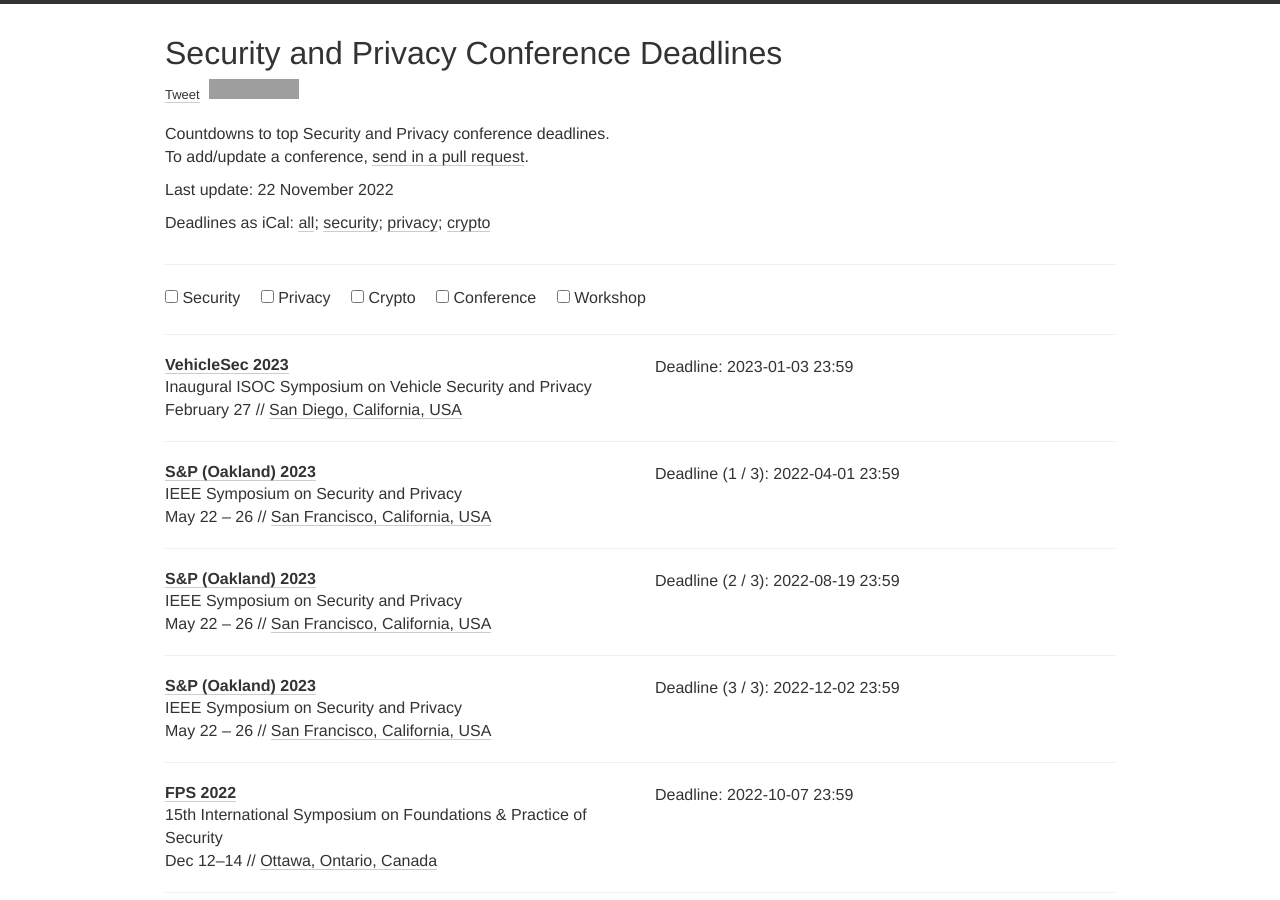
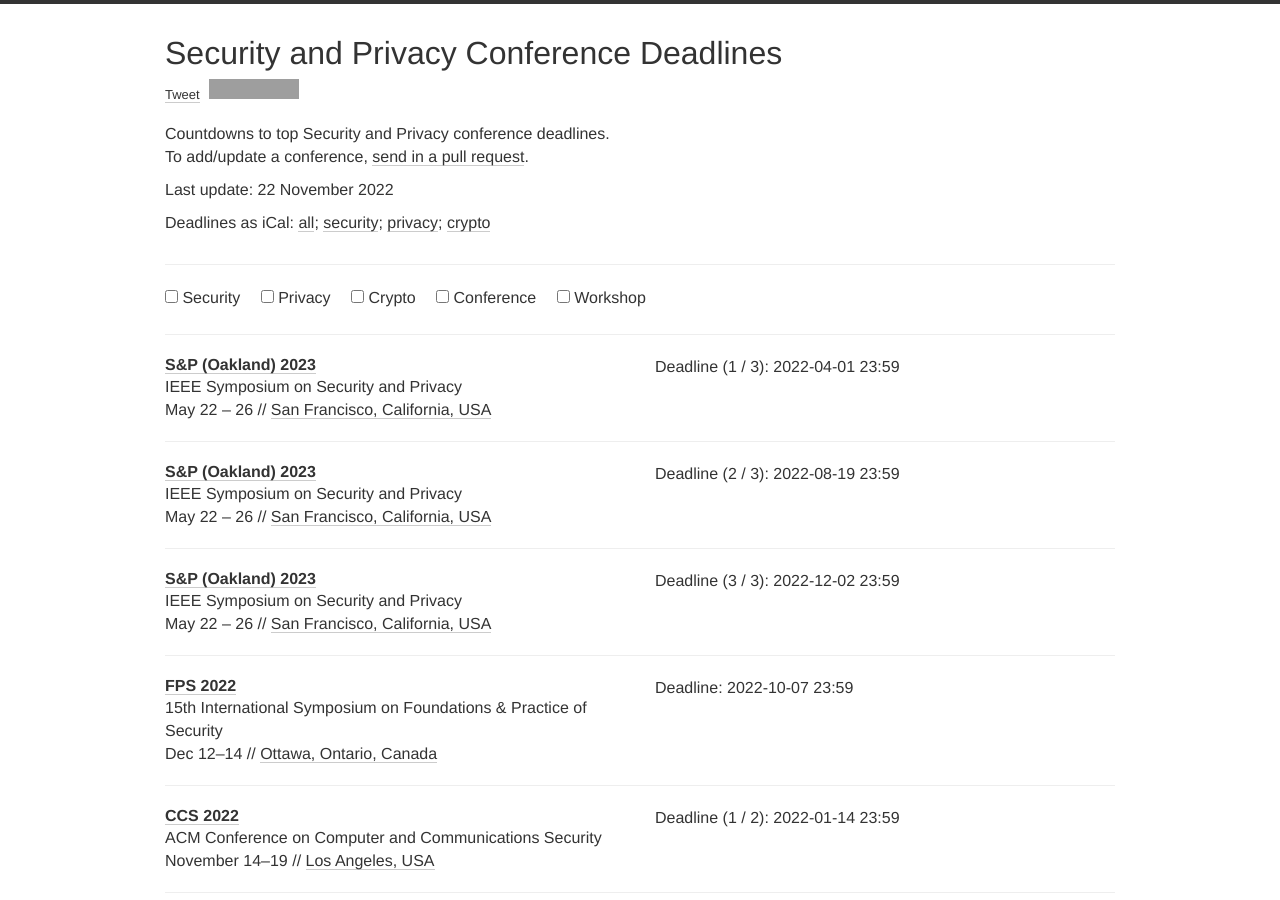
Before and after one commit to sec-deadlines/sec-deadlines.github.io, a Jekyll site: the page built from index.html, in a window 1280 px wide and 900 px high. Built offline with Jekyll 4.4.1, drawn with Linux system fonts in a browser that asks for light colours; nearby versions of some CDN libraries; comment, search, counter and statistics services are not loaded; some of the changed text lies outside the part shown; grey boxes are pictures that could not be loaded.

Commit message:
Update conferences.yml

```diff
--- a/_data/conferences.yml
+++ b/_data/conferences.yml
@@ -1,14 +1,5 @@
 ---
  # Security and Privacy
-
-- name: VehicleSec
-  description: Inaugural ISOC Symposium on Vehicle Security and Privacy
-  year: 2023
-  link: https://www.ndss-symposium.org/ndss2023/submissions/cfp-vehiclesec/
-  deadline: ["2023-01-03 23:59"]
-  date: February 27
-  place: San Diego, California, USA
-  tags: [SEC, PRIV, CONF]
 
 - name: S&P (Oakland)
   year: 2023
@@ -503,3 +494,12 @@
   date: December 6
   place: Austin, TX, USA
   tags: [SEC, PRIV, SHOP]
+
+- name: VehicleSec
+  description: ISOC Symposium on Vehicle Security and Privacy
+  year: 2023
+  link: https://www.ndss-symposium.org/ndss2023/submissions/cfp-vehiclesec/
+  deadline: ["2023-01-03 23:59"]
+  date: February 27
+  place: San Diego, California, USA
+  tags: [SEC, PRIV, SHOP]
```
